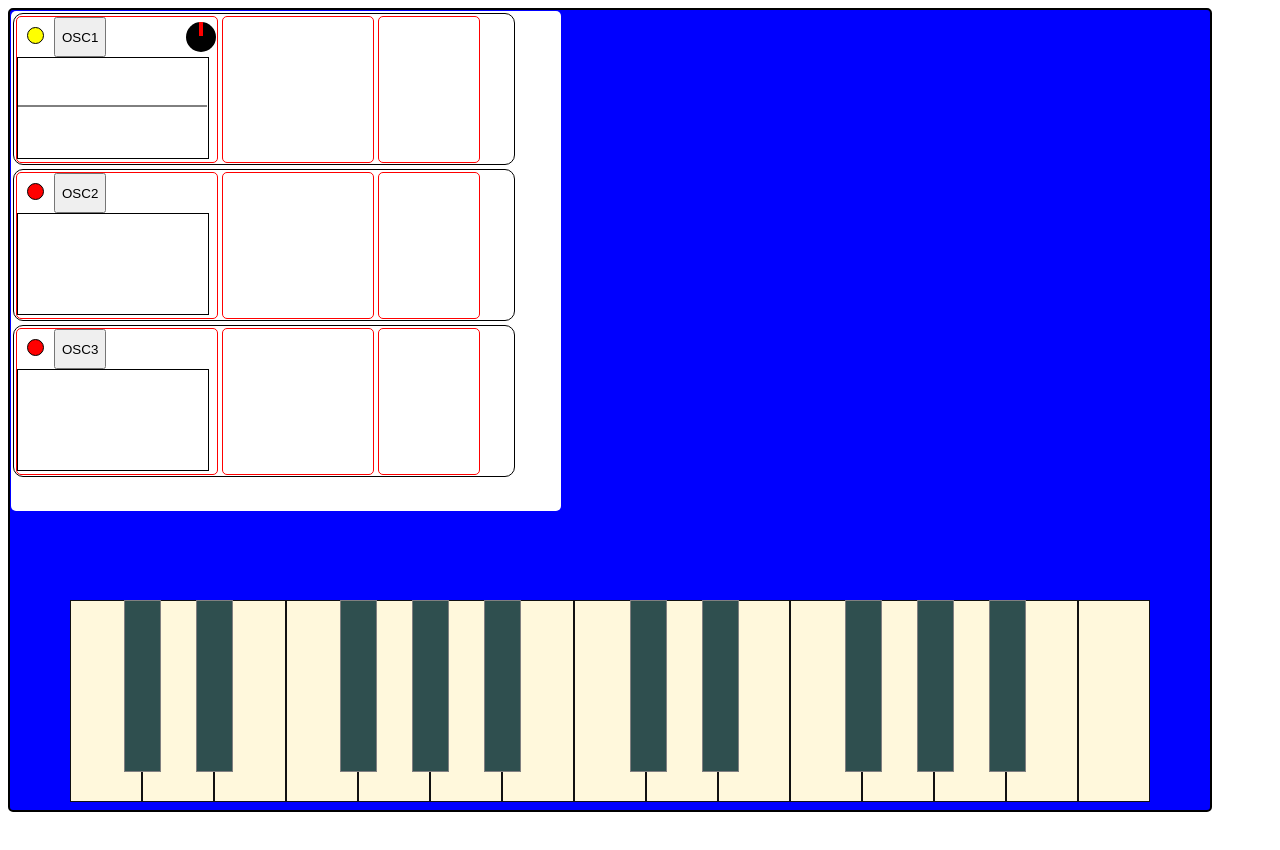
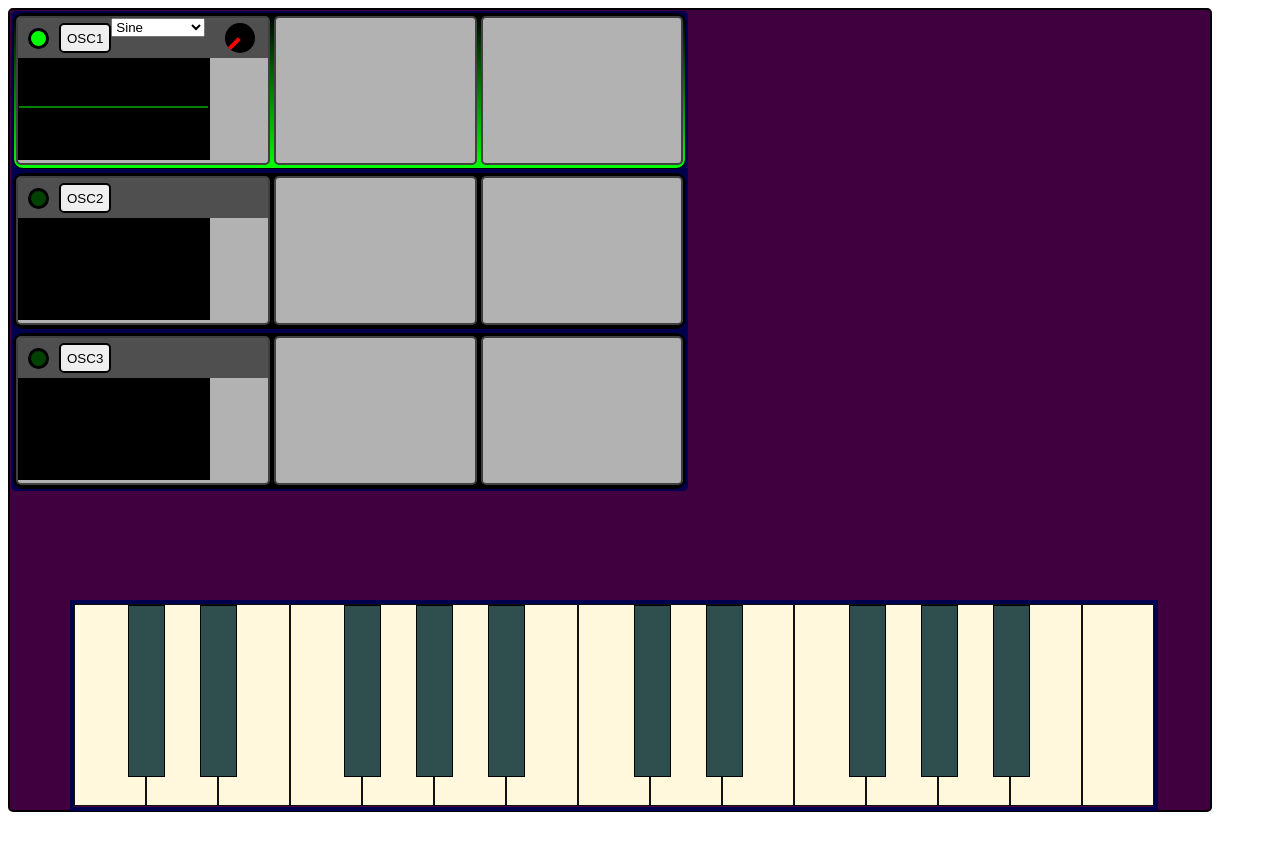
Before and after one commit to husaintheking/mannaiator.github.io, a plain HTML site: page index.html in a window 1280 px wide. Both pictures are taken after a click on the button "OSC1". Shown: the top 850 px of the page. Drawn offline with Linux system fonts and the light colour scheme.

Commit message:
implemented "volume knob", fixed some bugs

```diff
--- a/css/style.css
+++ b/css/style.css
@@ -1,10 +1,32 @@
+#butt1 {
+  height: 30px;
+  margin-top: 5px;
+  border: 2px solid black;
+  border-radius: 5px;
+}
+#butt2 {
+  height: 30px;
+  margin-top: 5px;
+  border: 2px solid black;
+  border-radius: 5px;
+}
+#butt3 {
+  height: 30px;
+  margin-top: 5px;
+  border: 2px solid black;
+  border-radius: 5px;
+}
+canvas{
+  background-color: black;
+}
 .bar{
   position:absolute;
   left: 70px;
   top:1000px;
-  width:1200px;
-  height:200px;
+  width:1080px;
+  height:202.5px;
   margin-top: -400px;
+  border: 4px solid #00004F;
 }
 .white-steps{
   position: relative;
@@ -21,6 +43,7 @@
   width:500px;
   height:300px;
   display: inline-flex;
+  margin-top: 0.5px;
 }
 .black-steps2{
   position:relative;
@@ -28,6 +51,7 @@
   width:250px;
   height:600px;
   display: inline-flex;
+  margin-top: 0.5px;
 }
 .black-steps3{
   position:relative;
@@ -35,6 +59,7 @@
   width:500px;
   height:300px;
   display: inline-flex;
+  margin-top: 0.5px;
 }
 .black-steps4{
   position:relative;
@@ -42,6 +67,7 @@
   width:250px;
   height:300px;
   display: inline-flex;
+  margin-top: 0.5px;
 }
 .step{}
 .white-step{
@@ -57,7 +83,7 @@
   width: 35px;
   height: 170px;
   background-color: #2f4f4f;
-  border: 1px solid grey;
+  border: 1px solid black;
   display:inline-block;
 }
 .clicked-step{
@@ -66,56 +92,59 @@
 .synthMain{
   height: 800px;
   width: 1200px;
-  background-color: blue;
+  background-color: #400040;
   border: solid black 2px;
   border-radius: 5px;
   display:inline-block;
 }
 
 .oscContainer{
-  width:550px;
-  height:500px;
+  width:677px;
+  height:480px;
   display:inline-block;
   margin: 1px;
-  background-color:white;
+  background-color:#00004F;
   border-radius: 5px;
 }
 
 .osc{
-  width:500px;
-  height:150px;
+  width:671px;
+  height:154px;
   border: 1px solid black;
   margin:2px;
-  background-color:white;
+  background-color:black;
   border-radius: 10px;
   display:inline-flex;
+}
+.selectedOsc{
+  background: linear-gradient(to bottom, black 0%, #00FF00 100%);
 }
 
 .oscZone {
 
   height:145px;
-  border: 1px solid red;
+  border: 2px solid #404040;
   margin:2px;
-  background-color:white;
+  background-color:#B2B2B2;
   border-radius: 5px;
 }
 
 #oscZone1{
-  width:200px;
+  width:250px;
   display:inline-block;
 }
 
 #oscZone2{
-  width:150px;
+  width:200px;
 }
 
 #oscZone3{
-  width:100px;
+  width:200px;
 }
 
 .buttonOscContainer{
-  width:200px;
-  //background-color:yellow;
+  width:250px;
+  background-color:#4F4F4F;
   height:40px;
   display:inline-flex;
 }
@@ -130,13 +159,12 @@
 }
 
 .onOffOsc{
-  background-color:red;
+  background-color:#004200;
   border-radius:50px;
   width:15px;
   height:15px;
   margin:10px;
-  border: 1px solid black;
-
+  border: 3px solid black;
 }
 
 .dotOnOffContainer{
@@ -158,7 +186,7 @@
 #dot3{}
 
 .clicked{
-  background-color:yellow;
+  background-color:#00FF00;
 }
 
 
@@ -167,10 +195,12 @@
   width:30px;
   height:30px;
   border-radius:50px;
-  margin-left:80px;
+  margin-left:20px;
   transform:translateY(-50%);
   position:relative;
   top:50%;
+  transform:translateY(-50%) rotate(225deg);
+
 }
 
 .knobLabel{
--- a/index.html
+++ b/index.html
@@ -52,10 +52,18 @@
     <div class="osc" id="osc1">
       <div class = "oscZone" id="oscZone1">
         <div class="buttonOscContainer" >
-
-            <div id="dot1"class="onOffOsc"></div>
-
+          <span id="dot1"class="onOffOsc"></span>
           <button id="butt1" onclick="changeColorDot(1)">OSC1</button>
+          <div id="container">
+            <select name="select_box" id="select_box" >
+               <option value="">Sine</option>
+               <option value="">Triangle</option>
+               <option value="">Square</option>
+               <option value="">SawTooth</option>
+               <option value="">Nglamammt</option>
+            </select>
+          <input type="hidden" name="select_flag" id="select_flag" value="0">
+          </div>
           <div id="vol1" class="knobVol">
             <div class="knobLabel"></div>
 
--- a/js/index.js
+++ b/js/index.js
@@ -1,11 +1,11 @@
 var c1;
-var canvas;
-var ctx;
-var analyser;
-var bufferLength;
-var dataArray;
-
-
+var o;
+var n = 0;
+var f;
+var gradi = [];
+var selectedGain = [];
+var deg=0;
+var sel= document.getElementById("select_box");
 function createAudio(){
   c1= new AudioContext();
   canvas = document.querySelector("#canv1");
@@ -15,26 +15,47 @@ function createAudio(){
   dataArray = new Uint8Array(bufferLength);
 }
 
+function attack(freq ,selGain) {
+  o= c1.createOscillator();
+  g = c1.createGain();
+  o.connect(g);
+  g.connect(analyser);
+  analyser.connect(c1.destination);
+  o.frequency.value = freq;
+  g.gain.value = 0;
+  var now = c1.currentTime;
+  g.gain.linearRampToValueAtTime(selGain,now+0.1);
+  gates[freq] = g;
+  o.start();
+  if (sel.options.selectedIndex=="0") {o.type='sine'}
+  if (sel.options.selectedIndex=="1") {o.type='triangle'}
+  if (sel.options.selectedIndex=="2") {o.type='square'}
+   if (sel.options.selectedIndex=="3") {o.type='sawtooth'}
+}
+
 function deleteAudio(){
   c1.close();
-
 }
 
 
 var firstTime=true;
 var turnOn=false;
-
+sel.disabled=true;
 
 function changeColorDot(x){
   var y = "dot" + x;
+  var z = "osc" + x;
   document.getElementById(y).classList.toggle("clicked");
+  document.getElementById(z).classList.toggle("selectedOsc");
   if (turnOn==false) {
-
           createAudio();
-          drawSamples()}
+          drawSamples();
+          sel.disabled = false;
+  }
   else {
     analyser = c1.createAnalyser();
     deleteAudio();
+    sel.disabled = true
   }
 
     turnOn=!turnOn;
@@ -48,28 +69,14 @@ function drawSamples(){
   for (var i=0; i<canvas.width; i++) {
     ctx.lineTo(i,dataArray[i]-canvas.height*0.8)
   }
+  ctx.strokeStyle = "#00FF00";
   ctx.stroke();
   requestAnimationFrame(drawSamples)
 }
 
 var gates=[];
 
-function attack(freq) {
 
-  var o = c1.createOscillator();
-  var g = c1.createGain();
-  o.connect(g);
-  g.connect(analyser);
-  analyser.connect(c1.destination);
-  o.frequency.value = freq;
-  g.gain.value = 0;
-  var now = c1.currentTime;
-  g.gain.linearRampToValueAtTime(1,now+0.1);
-  o.start();
-  gates[freq] = g;
-
-
-}
 
 function release(freq) {
   gates[freq].gain.linearRampToValueAtTime(0,c1.currentTime+0.8);
@@ -77,70 +84,175 @@ function release(freq) {
 
 tones = [] //note
 steps = [] //tasti
+mouseSteps = []; //tasti cliccati col mouse
 for(var i=0;i<25;i++) {
   tones[i] = Math.round(440*Math.pow(2,1/12)**i);
   steps[i] = document.querySelector("#s"+i);
+  mouseSteps[i] = "s"+i;
   }
 keys = "qwertyuiopasdfghjklzxcvbn"
 
 document.querySelectorAll(".step").forEach(toggleStep)
 
 function toggleStep(step){
-  step.onclick= clickOnKeyBoard
+  //step.onclick= clickOnKeyBoard
+  step.onmousedown= function (step) {
+    if(!step.repeat)
+      {step.target.classList.toggle("clicked-step");
+
+       attack(tones[mouseSteps.indexOf(step.target.id)], selectedGain[f]);
+
+
+      }
+  }
+  step.onmouseup= function (step) {
+    if(!step.repeat)
+      {step.target.classList.toggle("clicked-step")
+      //console.log(step.target.id);
+       release(tones[mouseSteps.indexOf(step.target.id)]);
+      }
+  }
 }
 
 function clickOnKeyBoard(step){
   step.classList.toggle("clicked-step")
+
+
 }
 
 document.onkeydown = function(e) {
 
   if(!e.repeat){
     clickOnKeyBoard(steps[keys.indexOf(e.key)])
-    attack(tones[keys.indexOf(e.key)])
+    attack(tones[keys.indexOf(e.key)], selectedGain[f])
   }
 }
 
 document.onkeyup = function(e) {
+
   clickOnKeyBoard(steps[keys.indexOf(e.key)]);
   release(tones[keys.indexOf(e.key)]);
   //drawSamples();
 }
 
 
-
+function calculateDeg(deg){
+  f = gradi.indexOf(deg);
+  console.log(f)
+}
 
 let spinner = document.getElementById('vol1');
     //feedback = document.getElementById('feedback')
 let x,
     y,
-    deg = 0,
+    saveX=0,
+    saveY=0,
     startX,
     startY,
+    diffX,
+    diffY,
+    tryFlag= true,
+    firstDeg,
+    oldDelta,
+    delta,
     hold = false
 spinner.addEventListener('mousedown',function(e){
   hold = true;
   startX = e.clientX;
   startY = e.clientY;
+
 })
 window.addEventListener('mouseup',function(e){
   if (hold){
+
+    saveX=diffX;
+    saveY=diffY;
     hold = false;
   }
 })
 window.addEventListener('mousemove',function(e){
+  diffX=0;
+  diffY=0;
   if (hold){
-    let diffX = e.clientX - startX;
-    let diffY = e.clientY - startY;
-    let delta = Math.abs(diffX) > Math.abs(diffY) ? -diffX : diffY
-    deg = (Math.round(-delta/15) * 15);
-    deg=deg%360;
-    if(deg<0)
-      deg=360-Math.abs(deg);
+     diffX= e.clientX - startX + saveX;
+     diffY= e.clientY - startY + saveY;
+    delta = Math.abs(diffX) > Math.abs(diffY) ? -diffX : diffY;
+
+    if(tryFlag){
+
+    firstDeg = (Math.round(-delta/15) * 15);
+    firstDeg=firstDeg%360;
+    if(firstDeg<0)
+      firstDeg=360-Math.abs(firstDeg);
+    oldDelta=delta;
+    }
+
+    if((firstDeg>=0 && firstDeg<=135) || (firstDeg>=225 && firstDeg<=360)){
+      deg=firstDeg;
+
+      calculateDeg(deg);
+
+
+      if(deg==225){
+
+        if(delta>=oldDelta) tryFlag=false;
+        else tryFlag=true;
+      }
+
+      if(deg==135){
+
+        if(delta<=oldDelta) tryFlag=false;
+        else tryFlag=true;
+      }
+
+
+
 
     spinner.style.transform = `translateY(-50%) rotate(${deg}deg)`
     //feedback.innerHTML = deg;
-    console.log(deg)
+
+
+
+    }
 
   }
+
+
 })
+
+
+function expandSelect(id){
+    var select_flag = document.getElementById('select_flag').value;
+        if(select_flag==1){
+            var select_box = document.getElementById(id);
+            if(id.selectedIndex=="2") {o.type= 'square'}
+            document.getElementById('select_flag').value = 0;
+        }else{
+            var select_box = document.getElementById(id);
+            select_box.size = select_box.options.length;
+            document.getElementById('select_flag').value = 1;
+        }
+   }
+
+
+
+for(i=0;i<10;i++){
+  gradi[i] = 225+i*15;
+}
+k=10;
+for(i=0;i<10;i++){
+  gradi[k] = 0+i*15;
+  k++;
+}
+
+numGain=1/gradi.length;
+j = 0;
+for(i=0;i<=20;i++){
+  selectedGain[i] = j;
+  j+=numGain;
+}
+
+
+
+
+console.log(deg);
```
Also changed, not shown: README.txt, license.txt.
